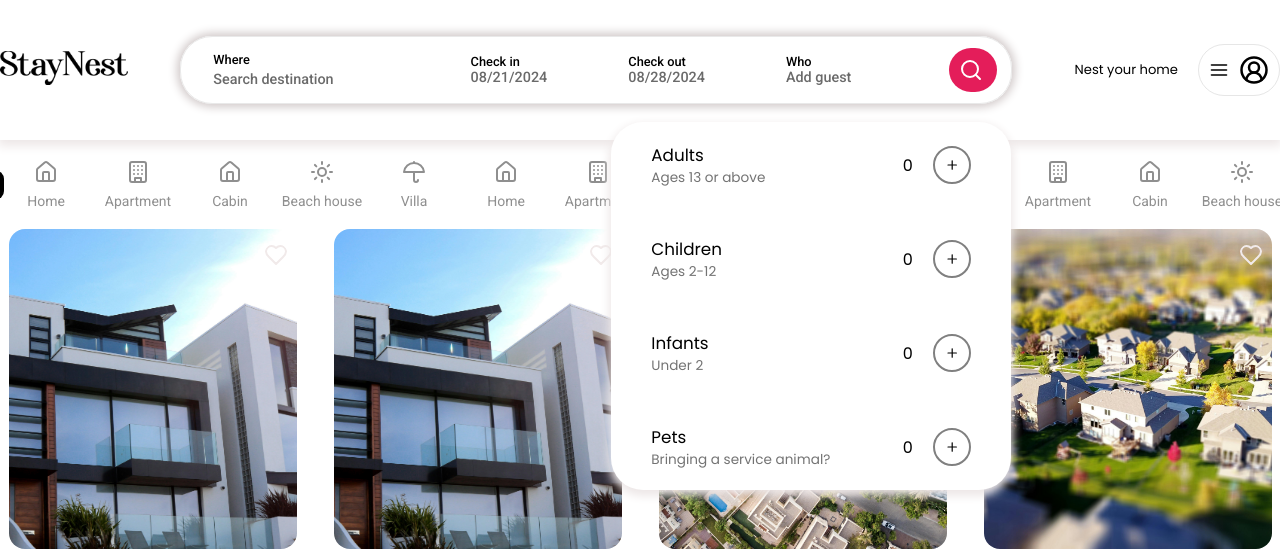
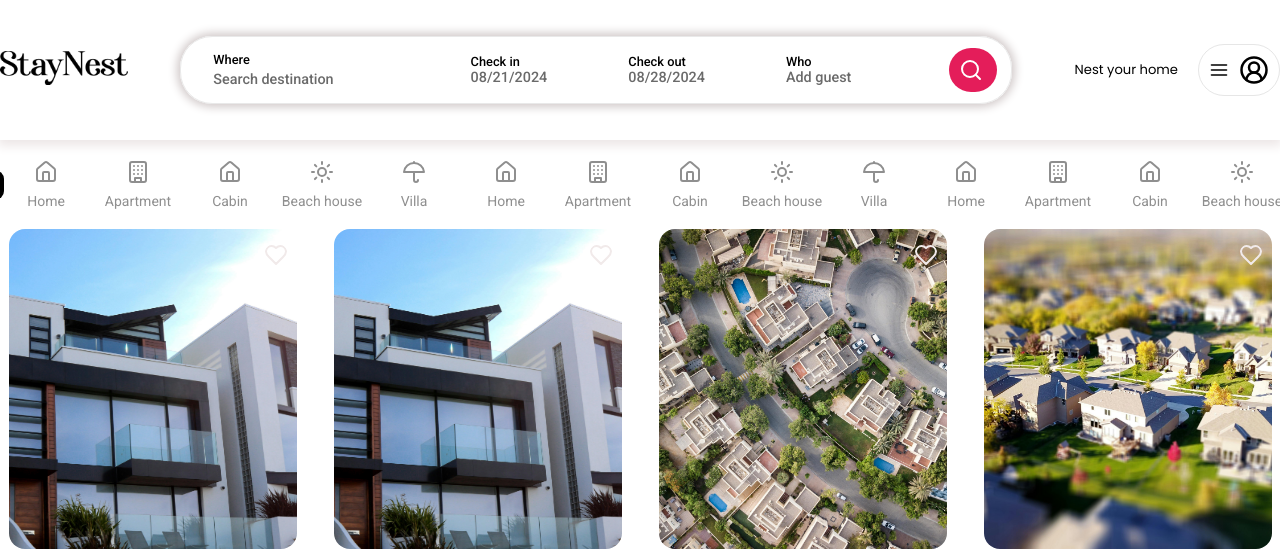
Before and after one commit to cHANGTEEZY/real-estate-app, a React (Vite) app in the folder client/: page / in a window 1280 px wide. Shown: the top 551 px of the page. Built offline with nearby package versions, Linux system fonts and the light colour scheme; grey boxes are pictures that could not be loaded.

Commit message:
fixed bug

```diff
--- a/client/src/components/search/Search.css
+++ b/client/src/components/search/Search.css
@@ -175,7 +175,7 @@
   width: 25rem;
   border-radius: var(--search-border-radius);
   box-shadow: var(--header-box-shadow);
-  display: block;
+  display: none;
 }
 
 .add-guest-div.clicked {
--- a/client/src/components/search/Search.jsx
+++ b/client/src/components/search/Search.jsx
@@ -105,11 +105,13 @@ export default function SearchComponent() {
         </div>
         <div
           className={`search-div search-bar-div ${
-            clicked === "search" ? "clicked" : ""
+            clicked === "search-outer-div" ? "clicked" : ""
           }`}
-          onClick={() => handleClick("search")}
         >
-          <div className="search-outer-div">
+          <div
+            className={`search-outer-div`}
+            onClick={() => handleClick("search-outer-div")}
+          >
             <div className="search-inner-div">
               <span className="search-title">Who</span>
               <span className="search-span add-guest-span">
@@ -123,12 +125,19 @@ export default function SearchComponent() {
               </span>
             </div>
           </div>
-          <div
-            className={`add-guest-div ${clicked === "search" ? "clicked" : ""}`}
-            ref={addGuestRef}
-          >
-            <AddGuest setTotalGuest={setTotalGuest} />
-          </div>
+          {clicked === "search-outer-div" ? (
+            <div
+              className={`add-guest-div ${
+                clicked === "search-outer-div" ? "clicked" : ""
+              }`}
+              ref={addGuestRef}
+            >
+              <AddGuest setTotalGuest={setTotalGuest} />
+            </div>
+          ) : (
+            ""
+          )}
+          {console.log(clicked)}
         </div>
       </div>
     </div>
```
